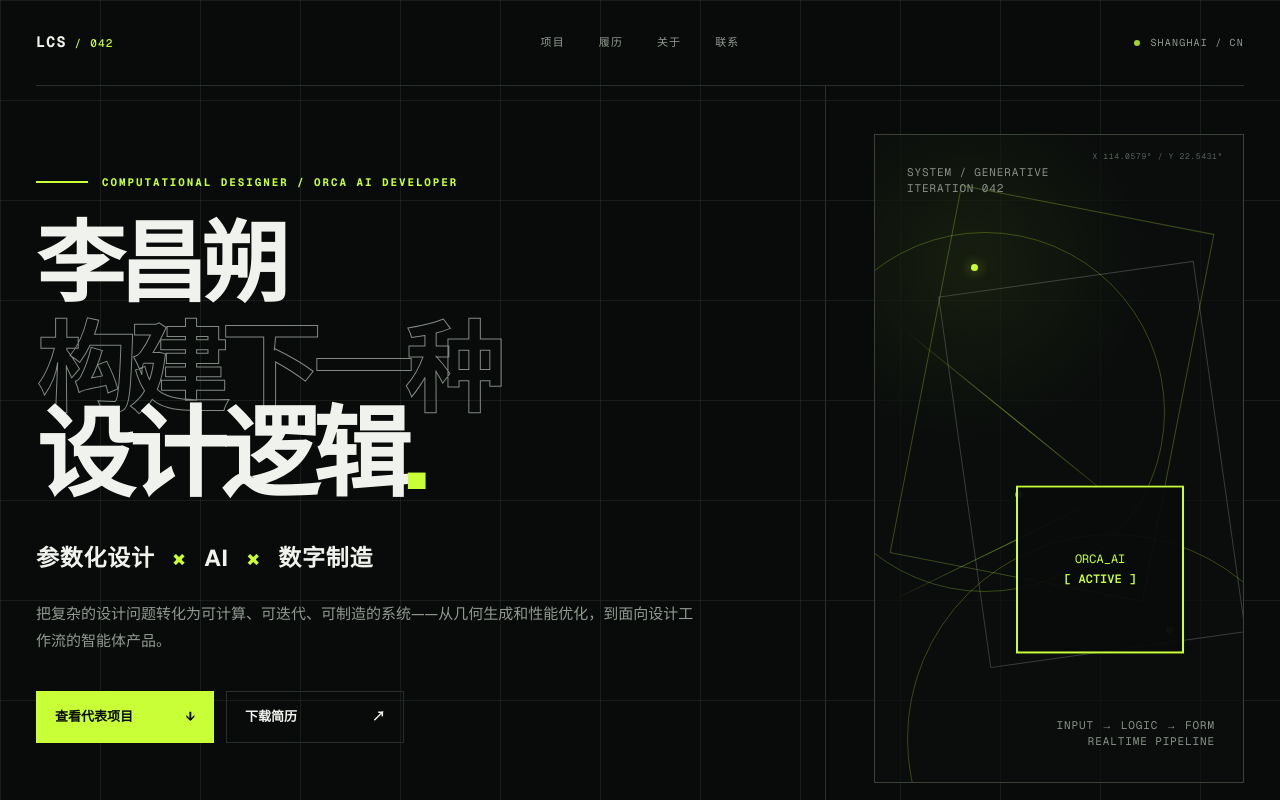
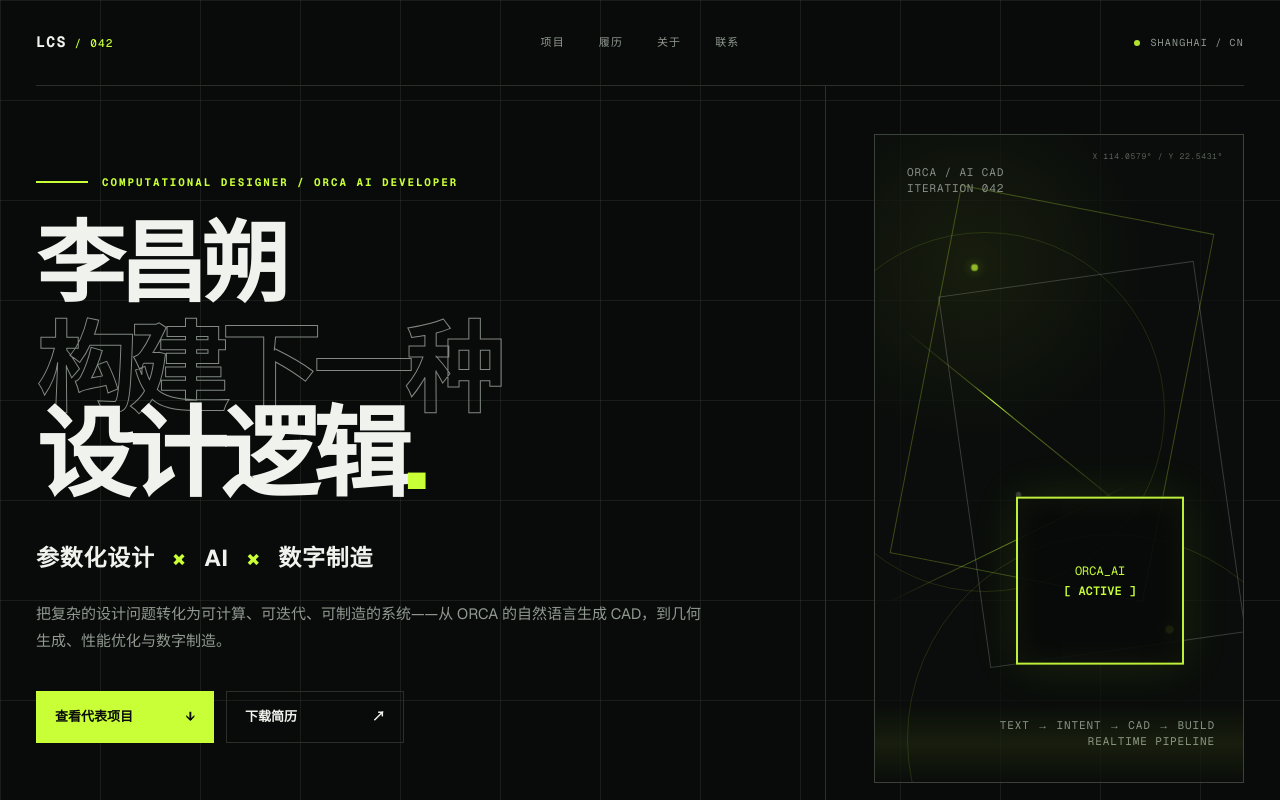
Before and after one commit to samlichshuo-png/samlichshuo-png.github.io, a Next.js app: page / in a window 1280 px wide. Shown: the top 800 px of the page. Built offline with nearby package versions, Linux system fonts and the light colour scheme.

Commit message:
Add ORCA project and motion effects

```diff
--- a/app/globals.css
+++ b/app/globals.css
@@ -9,6 +9,7 @@
   --line: #293029;
   --line-soft: rgba(91, 104, 92, 0.2);
   --lime: #c8ff36;
+  --cyan: #56f1c6;
   --blue: #65a9ff;
   --orange: #ff775d;
   --max: 1480px;
@@ -25,6 +26,7 @@ html {
 
 body {
   margin: 0;
+  overflow-x: hidden;
   background:
     linear-gradient(90deg, var(--line-soft) 1px, transparent 1px),
     linear-gradient(180deg, var(--line-soft) 1px, transparent 1px),
@@ -182,6 +184,23 @@ a {
   border-right: 1px solid var(--line);
 }
 
+.hero-copy > .eyebrow,
+.hero-copy > .hero-lede,
+.hero-copy > .hero-intro,
+.hero-copy > .hero-actions,
+.hero h1 > span {
+  opacity: 0;
+  animation: hero-reveal 700ms cubic-bezier(0.2, 0.75, 0.25, 1) forwards;
+}
+
+.hero-copy > .eyebrow { animation-delay: 80ms; }
+.hero h1 > span:nth-child(1) { animation-delay: 150ms; }
+.hero h1 > span:nth-child(2) { animation-delay: 230ms; }
+.hero h1 > span:nth-child(3) { animation-delay: 310ms; }
+.hero-copy > .hero-lede { animation-delay: 410ms; }
+.hero-copy > .hero-intro { animation-delay: 490ms; }
+.hero-copy > .hero-actions { animation-delay: 570ms; }
+
 .eyebrow {
   display: flex;
   gap: 14px;
@@ -292,6 +311,9 @@ a {
     radial-gradient(circle at 26% 20%, rgba(200, 255, 54, 0.07), transparent 30%),
     rgba(12, 15, 13, 0.72);
   border: 1px solid #3a423a;
+  clip-path: inset(0 0 100% 0);
+  opacity: 0;
+  animation: field-intro 900ms 250ms cubic-bezier(0.2, 0.75, 0.2, 1) forwards;
 }
 
 .node-field::before,
@@ -361,7 +383,8 @@ a {
   font-family: var(--font-geist-mono), monospace;
   font-size: 12px;
   line-height: 1.7;
-  animation: float 4.5s ease-in-out infinite;
+  box-shadow: 0 0 36px rgba(200, 255, 54, 0.06), inset 0 0 28px rgba(200, 255, 54, 0.035);
+  animation: float 6s ease-in-out infinite, node-glow 4.8s ease-in-out infinite;
 }
 
 .core-node strong {
@@ -379,6 +402,7 @@ a {
 .orbit {
   border: 1px solid rgba(200, 255, 54, 0.25);
   border-radius: 50%;
+  animation: orbit-breathe 8s ease-in-out infinite;
 }
 
 .orbit-a {
@@ -393,12 +417,28 @@ a {
   bottom: -25%;
   width: 410px;
   height: 410px;
+  animation-delay: -3s;
 }
 
 .connector {
   height: 1px;
+  overflow: hidden;
   background: linear-gradient(90deg, transparent, rgba(200, 255, 54, 0.45), transparent);
   transform-origin: left center;
+}
+
+.connector::after {
+  position: absolute;
+  inset: 0 auto 0 0;
+  width: 18%;
+  background: linear-gradient(90deg, transparent, var(--lime), transparent);
+  content: "";
+  transform: translateX(-150%);
+  animation: data-flow 4.8s linear infinite;
+}
+
+.connector-b::after {
+  animation-delay: -2.4s;
 }
 
 .connector-a {
@@ -421,11 +461,25 @@ a {
   background: var(--lime);
   border-radius: 50%;
   box-shadow: 0 0 12px rgba(200, 255, 54, 0.6);
+  animation: data-pulse 3.8s ease-in-out infinite;
 }
 
 .dot-a { top: 20%; left: 26%; }
-.dot-b { top: 55%; left: 38%; background: #7c867c; box-shadow: none; }
-.dot-c { right: 19%; bottom: 23%; opacity: 0.35; }
+.dot-b { top: 55%; left: 38%; background: #7c867c; box-shadow: none; animation-delay: -1.3s; }
+.dot-c { right: 19%; bottom: 23%; opacity: 0.35; animation-delay: -2.6s; }
+
+.field-scan {
+  position: absolute;
+  top: -82px;
+  right: 0;
+  left: 0;
+  z-index: 2;
+  height: 82px;
+  pointer-events: none;
+  background: linear-gradient(180deg, transparent, rgba(200, 255, 54, 0.075), transparent);
+  border-bottom: 1px solid rgba(200, 255, 54, 0.12);
+  animation: field-scan 9s linear infinite;
+}
 
 .hero-data {
   grid-column: 1 / -1;
@@ -513,7 +567,27 @@ a {
   background: rgba(13, 16, 14, 0.88);
   border-right: 1px solid var(--line);
   border-bottom: 1px solid var(--line);
+  contain: paint;
   transition: background 250ms ease, transform 250ms ease;
+}
+
+.project-card::after {
+  position: absolute;
+  top: -100px;
+  right: 0;
+  left: 0;
+  z-index: 0;
+  height: 90px;
+  pointer-events: none;
+  background: linear-gradient(180deg, transparent, rgba(240, 243, 237, 0.075), transparent);
+  content: "";
+  transform: translateY(-120px);
+  transition: transform 720ms cubic-bezier(0.2, 0.7, 0.2, 1);
+}
+
+.project-card > * {
+  position: relative;
+  z-index: 1;
 }
 
 .project-card:hover {
@@ -521,6 +595,11 @@ a {
   transform: translateY(-8px);
 }
 
+.project-card:hover::after {
+  transform: translateY(700px);
+}
+
+.project-orca:hover { background: rgba(18, 43, 37, 0.96); }
 .project-lime:hover { background: rgba(32, 39, 20, 0.96); }
 .project-blue:hover { background: rgba(19, 31, 43, 0.96); }
 .project-orange:hover { background: rgba(42, 24, 20, 0.96); }
@@ -536,6 +615,7 @@ a {
 }
 
 .project-topline span:first-child { color: var(--lime); }
+.project-orca .project-topline span:first-child { color: var(--cyan); }
 .project-blue .project-topline span:first-child { color: var(--blue); }
 .project-orange .project-topline span:first-child { color: var(--orange); }
 
@@ -560,11 +640,49 @@ a {
 .project-geometry span:nth-child(3) { transform: translate(-12%, -90%) rotate(61deg); opacity: 0.55; }
 .project-geometry span:nth-child(4) { transform: translate(-126%, -104%) rotate(10deg); opacity: 0.35; }
 .project-geometry span:nth-child(5) { transform: translate(29%, 18%) rotate(78deg); opacity: 0.25; }
+.project-orca .project-geometry span { border-color: rgba(86, 241, 198, 0.54); border-radius: 16%; }
 .project-blue .project-geometry span { border-color: rgba(101, 169, 255, 0.48); border-radius: 50%; }
 .project-orange .project-geometry span { border-color: rgba(255, 119, 93, 0.48); }
 
 .project-card:hover .project-geometry span:first-child {
   transform: translate(-50%, -50%) rotate(135deg) scale(1.25);
+}
+
+.project-card:hover .project-geometry span:nth-child(2) { transform: translate(-88%, -22%) rotate(54deg); }
+.project-card:hover .project-geometry span:nth-child(3) { transform: translate(-12%, -90%) rotate(92deg); }
+.project-card:hover .project-geometry span:nth-child(4) { transform: translate(-126%, -104%) rotate(28deg); }
+.project-card:hover .project-geometry span:nth-child(5) { transform: translate(29%, 18%) rotate(108deg); }
+
+.project-featured {
+  grid-column: 1 / -1;
+  min-height: 450px;
+  padding: 42px;
+}
+
+.project-featured .project-geometry {
+  position: absolute;
+  top: 92px;
+  right: 6%;
+  width: 43%;
+  height: 265px;
+  margin: 0;
+  animation: geometry-drift 7s ease-in-out infinite;
+}
+
+.project-featured .project-geometry::before,
+.project-featured .project-geometry::after {
+  position: absolute;
+  top: 50%;
+  left: 50%;
+  width: 260px;
+  height: 1px;
+  background: linear-gradient(90deg, transparent, rgba(86, 241, 198, 0.5), transparent);
+  content: "";
+  transform: translate(-50%, -50%) rotate(18deg);
+}
+
+.project-featured .project-geometry::after {
+  transform: translate(-50%, -50%) rotate(108deg);
 }
 
 .project-card h3 {
@@ -581,6 +699,19 @@ a {
   line-height: 1.8;
 }
 
+.project-featured h3 {
+  max-width: 52%;
+  margin-top: 66px;
+  color: #e7fff8;
+  font-size: clamp(34px, 3.6vw, 58px);
+}
+
+.project-featured > p {
+  max-width: 48%;
+  margin-bottom: 62px;
+  font-size: 15px;
+}
+
 .project-meta {
   position: absolute;
   right: 34px;
@@ -588,6 +719,28 @@ a {
   left: 34px;
   padding-top: 18px;
   border-top: 1px solid var(--line);
+}
+
+.project-meta a {
+  display: inline-flex;
+  gap: 10px;
+  align-items: center;
+  color: var(--cyan);
+  transition: color 180ms ease, transform 180ms ease;
+}
+
+.project-meta a:hover,
+.project-meta a:focus-visible {
+  color: var(--ink);
+  transform: translate(3px, -3px);
+}
+
+.project-meta > span:last-child {
+  transition: transform 180ms ease;
+}
+
+.project-card:hover .project-meta > span:last-child {
+  transform: translate(3px, -3px);
 }
 
 .experience {
@@ -624,6 +777,11 @@ a {
   gap: 44px;
   padding: 36px 0 38px;
   border-bottom: 1px solid var(--line);
+  transition: background 220ms ease;
+}
+
+.timeline-row:hover {
+  background: linear-gradient(90deg, rgba(200, 255, 54, 0.035), transparent 72%);
 }
 
 .timeline-period {
@@ -648,6 +806,11 @@ a {
   font-size: clamp(21px, 1.8vw, 29px);
   font-weight: 620;
   letter-spacing: -0.025em;
+  transition: color 180ms ease;
+}
+
+.timeline-row:hover .timeline-main h3 {
+  color: #fff;
 }
 
 .timeline-role {
@@ -673,6 +836,14 @@ a {
   height: 9px;
   border: 1px solid var(--dim);
   transform: rotate(45deg);
+  transition: background 180ms ease, border-color 180ms ease, box-shadow 180ms ease, transform 180ms ease;
+}
+
+.timeline-row:hover .timeline-mark {
+  background: var(--lime);
+  border-color: var(--lime);
+  box-shadow: 0 0 14px rgba(200, 255, 54, 0.28);
+  transform: rotate(135deg) scale(1.12);
 }
 
 .timeline-row:first-child .timeline-mark {
@@ -736,6 +907,11 @@ a {
   gap: 24px;
   padding: 24px 0;
   border-bottom: 1px solid var(--line);
+  transition: background 200ms ease;
+}
+
+.tool-row:hover {
+  background: linear-gradient(90deg, rgba(200, 255, 54, 0.045), transparent 82%);
 }
 
 .tool-row > span {
@@ -748,6 +924,12 @@ a {
   margin: 0;
   color: #cbd0ca;
   font-size: 14px;
+  transition: color 180ms ease, transform 180ms ease;
+}
+
+.tool-row:hover p {
+  color: var(--ink);
+  transform: translateX(6px);
 }
 
 .contact {
@@ -809,7 +991,111 @@ a {
 
 @keyframes float {
   0%, 100% { transform: translateY(0); }
-  50% { transform: translateY(-12px); }
+  50% { transform: translateY(-5px); }
+}
+
+@keyframes hero-reveal {
+  from {
+    opacity: 0;
+    transform: translateY(22px);
+  }
+  to {
+    opacity: 1;
+    transform: translateY(0);
+  }
+}
+
+@keyframes field-intro {
+  from {
+    opacity: 0;
+    clip-path: inset(0 0 100% 0);
+  }
+  to {
+    opacity: 1;
+    clip-path: inset(0);
+  }
+}
+
+@keyframes node-glow {
+  0%, 100% {
+    border-color: #7e9a45;
+    box-shadow: 0 0 28px rgba(200, 255, 54, 0.04), inset 0 0 24px rgba(200, 255, 54, 0.03);
+  }
+  50% {
+    border-color: var(--lime);
+    box-shadow: 0 0 48px rgba(200, 255, 54, 0.12), inset 0 0 32px rgba(200, 255, 54, 0.06);
+  }
+}
+
+@keyframes orbit-breathe {
+  0%, 100% { opacity: 0.38; }
+  50% { opacity: 0.82; }
+}
+
+@keyframes data-flow {
+  from { transform: translateX(-150%); }
+  to { transform: translateX(720%); }
+}
+
+@keyframes data-pulse {
+  0%, 100% {
+    opacity: 0.38;
+    transform: scale(0.75);
+  }
+  45% {
+    opacity: 1;
+    transform: scale(1.2);
+  }
+}
+
+@keyframes field-scan {
+  0% { transform: translateY(-84px); }
+  58%, 100% { transform: translateY(650px); }
+}
+
+@keyframes geometry-drift {
+  0%, 100% { transform: translate3d(0, 0, 0) rotate(-1deg); }
+  50% { transform: translate3d(-8px, -6px, 0) rotate(1deg); }
+}
+
+@keyframes reveal-up {
+  from {
+    opacity: 0;
+    transform: translateY(22px);
+  }
+  to {
+    opacity: 1;
+    transform: translateY(0);
+  }
+}
+
+@keyframes reveal-card {
+  from {
+    opacity: 0;
+    clip-path: inset(10% 0 0);
+  }
+  to {
+    opacity: 1;
+    clip-path: inset(0);
+  }
+}
+
+@supports (animation-timeline: view()) {
+  .section-heading,
+  .timeline-row,
+  .about-copy,
+  .tool-row,
+  .contact > * {
+    animation: reveal-up linear both;
+    animation-timeline: view();
+    animation-range: entry 8% cover 28%;
+  }
+
+  .project-card {
+    animation: reveal-card linear both;
+    animation-timeline: view();
+    animation-range: entry 8% cover 28%;
+  }
 }
 
 @media (max-width: 1100px) {
@@ -891,6 +1177,35 @@ a {
 
   .project-card {
     min-height: 500px;
+  }
+
+  .project-featured {
+    min-height: 590px;
+    padding: 34px;
+  }
+
+  .project-featured .project-geometry {
+    position: relative;
+    top: auto;
+    right: auto;
+    width: 100%;
+    height: 210px;
+    margin: 36px 0;
+  }
+
+  .project-featured h3,
+  .project-featured > p {
+    max-width: none;
+  }
+
+  .project-featured h3 {
+    margin-top: 0;
+    font-size: clamp(29px, 6vw, 44px);
+  }
+
+  .project-featured > p {
+    margin-bottom: 74px;
+    font-size: 14px;
   }
 
   .experience,
@@ -1001,6 +1316,16 @@ a {
     padding: 26px;
   }
 
+  .project-featured {
+    min-height: 650px;
+    padding: 26px;
+  }
+
+  .project-featured .project-geometry {
+    height: 180px;
+    margin: 30px 0;
+  }
+
   .project-meta {
     right: 26px;
     left: 26px;
@@ -1046,4 +1371,53 @@ a {
     animation-iteration-count: 1 !important;
     transition-duration: 0.01ms !important;
   }
+
+  .hero-copy > .eyebrow,
+  .hero-copy > .hero-lede,
+  .hero-copy > .hero-intro,
+  .hero-copy > .hero-actions,
+  .hero h1 > span,
+  .node-field,
+  .section-heading,
+  .project-card,
+  .timeline-row,
+  .about-copy,
+  .tool-row,
+  .contact > * {
+    opacity: 1 !important;
+    transform: none !important;
+    clip-path: none !important;
+  }
+
+  .field-scan,
+  .connector::after {
+    display: none;
+  }
+
+  .core-node,
+  .data-dot,
+  .orbit,
+  .status-dot,
+  .project-featured .project-geometry {
+    animation: none !important;
+  }
 }
+
+@media (hover: none) {
+  .project-card:hover {
+    transform: none;
+  }
+
+  .project-card:hover::after {
+    transform: translateY(-120px);
+  }
+
+  .project-card:hover .project-geometry span:first-child {
+    transform: translate(-50%, -50%) rotate(45deg);
+  }
+
+  .project-card:hover .project-geometry span:nth-child(2) { transform: translate(-88%, -22%) rotate(28deg); }
+  .project-card:hover .project-geometry span:nth-child(3) { transform: translate(-12%, -90%) rotate(61deg); }
+  .project-card:hover .project-geometry span:nth-child(4) { transform: translate(-126%, -104%) rotate(10deg); }
+  .project-card:hover .project-geometry span:nth-child(5) { transform: translate(29%, 18%) rotate(78deg); }
+}
--- a/app/layout.tsx
+++ b/app/layout.tsx
@@ -15,17 +15,17 @@ const geistMono = Geist_Mono({
 export const metadata: Metadata = {
   metadataBase: new URL("https://lichangshuo.com"),
   title: "李昌朔｜参数化设计师 & ORCA AI 开发",
-  description: "李昌朔的个人作品集：参数化设计、AI 产品开发与数字制造。",
+  description: "李昌朔的个人作品集：ORCA Text-to-CAD、参数化设计、AI 产品开发与数字制造。",
   openGraph: {
     title: "李昌朔｜构建下一种设计逻辑",
-    description: "参数化设计 × AI × 数字制造",
+    description: "ORCA Text-to-CAD × 参数化设计 × AI × 数字制造",
     type: "website",
     locale: "zh_CN",
   },
   twitter: {
     card: "summary",
     title: "李昌朔｜构建下一种设计逻辑",
-    description: "参数化设计 × AI × 数字制造",
+    description: "ORCA Text-to-CAD × 参数化设计 × AI × 数字制造",
   },
 };
 
--- a/app/page.tsx
+++ b/app/page.tsx
@@ -1,6 +1,17 @@
 const projects = [
   {
     index: "01",
+    type: "AI CAD / PRODUCT",
+    title: "ORCA · 从文本到可制造 CAD",
+    description:
+      "参与 ORCA AI 的产品开发，将自然语言设计意图转化为精确、可编辑、可制造且具备装配信息的 3D CAD 模型，并衔接工程图、制作指南与 CNC / 3D 打印等生产流程。",
+    meta: "Natural Language / AI CAD / Editable Geometry / Manufacturing",
+    accent: "orca",
+    featured: true,
+    href: "https://orca-cad.com/",
+  },
+  {
+    index: "02",
     type: "GENERATIVE SYSTEM",
     title: "鞋类晶格生成系统",
     description:
@@ -9,7 +20,7 @@ const projects = [
     accent: "lime",
   },
   {
-    index: "02",
+    index: "03",
     type: "OPTIMIZATION",
     title: "幕墙成本优化",
     description:
@@ -18,7 +29,7 @@ const projects = [
     accent: "blue",
   },
   {
-    index: "03",
+    index: "04",
     type: "TOPOLOGY",
     title: "Ameba 结构拓扑优化",
     description:
@@ -33,7 +44,7 @@ const experiences = [
     period: "2026.05—至今",
     company: "曲率流动深圳有限公司",
     role: "ORCA AI 开发",
-    detail: "负责 ORCA AI 的产品开发与功能迭代，推动 AI 能力在设计工作流中的落地。",
+    detail: "参与 ORCA AI 的产品开发与功能迭代，围绕自然语言到精确、可编辑、可制造 3D CAD 的工作流持续落地。",
     current: true,
   },
   {
@@ -111,7 +122,7 @@ export default function Home() {
               参数化设计 <b>×</b> AI <b>×</b> 数字制造
             </p>
             <p className="hero-intro">
-              把复杂的设计问题转化为可计算、可迭代、可制造的系统——从几何生成和性能优化，到面向设计工作流的智能体产品。
+              把复杂的设计问题转化为可计算、可迭代、可制造的系统——从 ORCA 的自然语言生成 CAD，到几何生成、性能优化与数字制造。
             </p>
             <div className="hero-actions">
               <a className="button button-primary" href="#work">
@@ -124,8 +135,9 @@ export default function Home() {
           </div>
 
           <div className="node-field" aria-hidden="true">
-            <div className="field-label field-label-top">SYSTEM / GENERATIVE<br />ITERATION 042</div>
-            <div className="field-label field-label-bottom">INPUT → LOGIC → FORM<br />REALTIME PIPELINE</div>
+            <div className="field-label field-label-top">ORCA / AI CAD<br />ITERATION 042</div>
+            <div className="field-label field-label-bottom">TEXT → INTENT → CAD → BUILD<br />REALTIME PIPELINE</div>
+            <span className="field-scan" />
             <span className="orbit orbit-a" />
             <span className="orbit orbit-b" />
             <span className="connector connector-a" />
@@ -147,23 +159,26 @@ export default function Home() {
             </div>
             <div>
               <span className="data-label">TOOLSTACK.ARRAY</span>
-              <p>Grasshopper / Rhino / GHPython / Python / Agent / MCP</p>
+              <p>AI CAD / Grasshopper / Rhino / GHPython / Python / Agent / MCP</p>
             </div>
           </div>
         </section>
 
         <section className="section projects" id="work" aria-labelledby="projects-title">
           <div className="section-heading">
-            <p className="section-index">[ 01—03 ]</p>
+            <p className="section-index">[ 01—04 ]</p>
             <div>
               <h2 id="projects-title">Selected Systems</h2>
-              <p>从几何逻辑到真实生产 · 2024—2026</p>
+              <p>从自然语言生成 CAD 到几何优化与真实生产 · 2024—2026</p>
             </div>
           </div>
 
           <div className="project-grid">
             {projects.map((project) => (
-              <article className={`project-card project-${project.accent}`} key={project.index}>
+              <article
+                className={`project-card project-${project.accent}${project.featured ? " project-featured" : ""}`}
+                key={project.index}
+              >
                 <div className="project-topline">
                   <span>P.{project.index}</span>
                   <span>{project.type}</span>
@@ -175,7 +190,13 @@ export default function Home() {
                 <p>{project.description}</p>
                 <div className="project-meta">
                   <span>{project.meta}</span>
-                  <span aria-hidden="true">↗</span>
+                  {project.href ? (
+                    <a href={project.href} target="_blank" rel="noreferrer">
+                      访问 ORCA <span aria-hidden="true">↗</span>
+                    </a>
+                  ) : (
+                    <span aria-hidden="true">↗</span>
+                  )}
                 </div>
               </article>
             ))}
```
